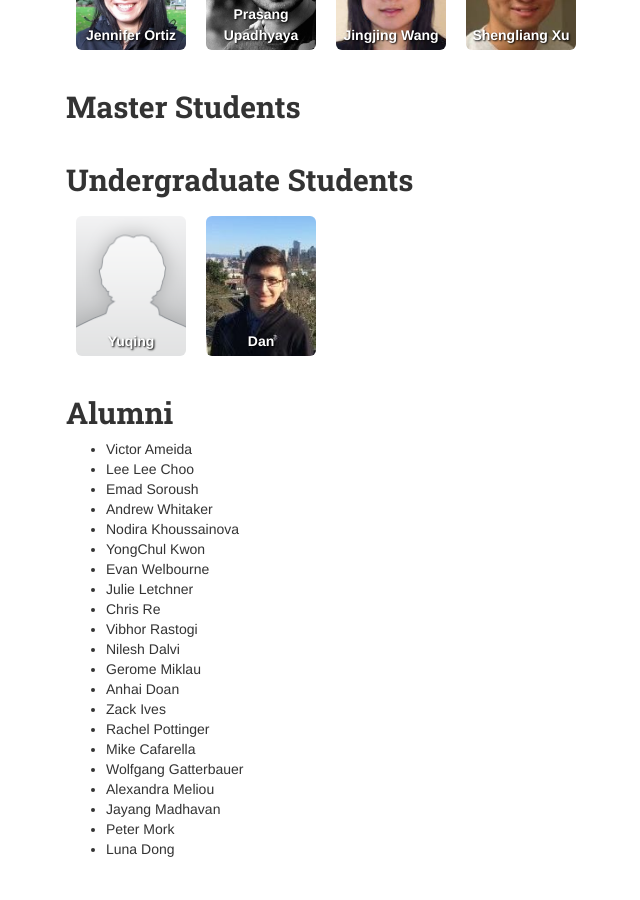
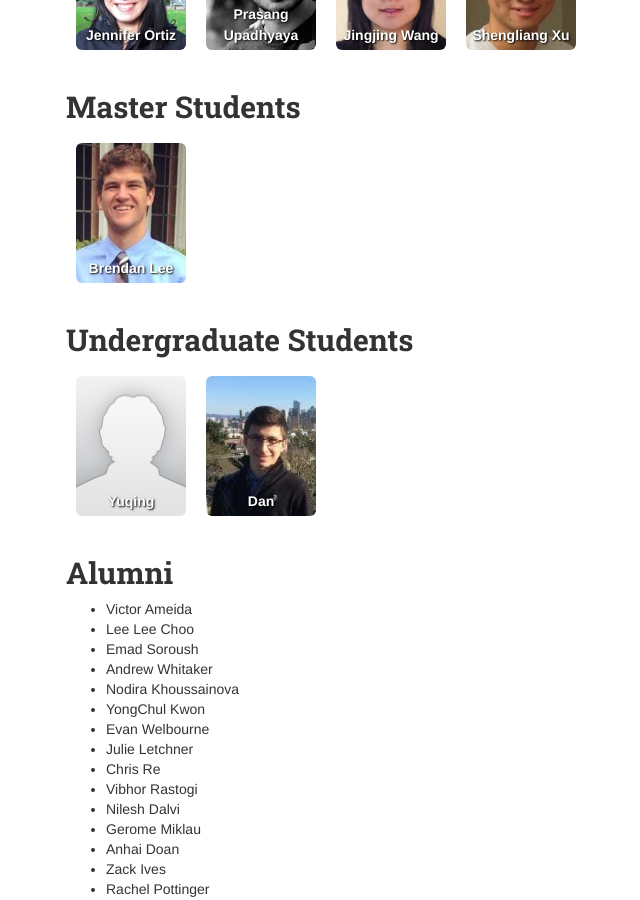
Before and after one commit to uwdb/website, a Jekyll site: the page built from people.markdown, in a window 1280 px wide and 900 px high, scrolled down 1333 px. Shown: the whole window, without its empty margins (89-729 px from the left). Built offline with Jekyll 4.4.1, drawn with Linux system fonts in a browser that asks for light colours; nearby versions of some CDN libraries; Markdown is read by kramdown in place of the engine named in the settings.

Commit message:
Fix master students

```diff
--- a/_data/master_students.yml
+++ b/_data/master_students.yml
@@ -0,0 +1,3 @@
+- name: Brendan Lee
+  nickname: Brendan
+  image: brendan.jpg
--- a/people.markdown
+++ b/people.markdown
@@ -39,7 +39,7 @@ id: "people"
 
 ## Master Students
 <div class="flex-container people image-container">
-{% for person in site.data.masters_students %}
+{% for person in site.data.master_students %}
   {% include person_image image=person.image caption=person.name link=person.website title=person.name %}
 {% endfor %}
 </div>
```
